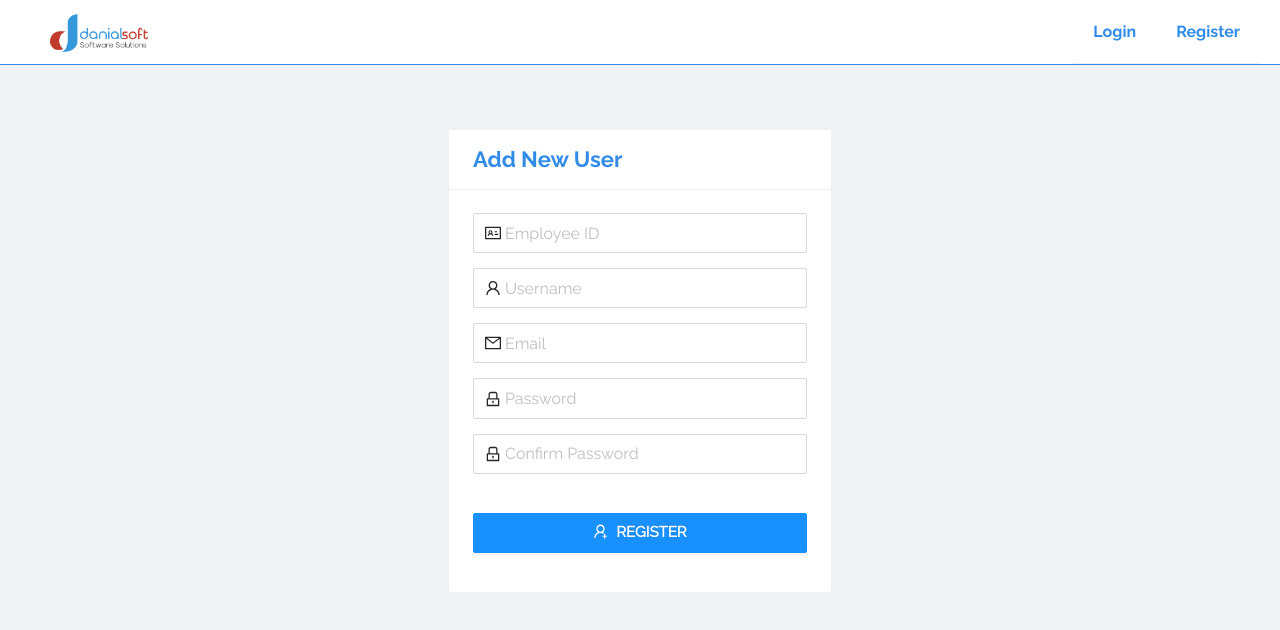
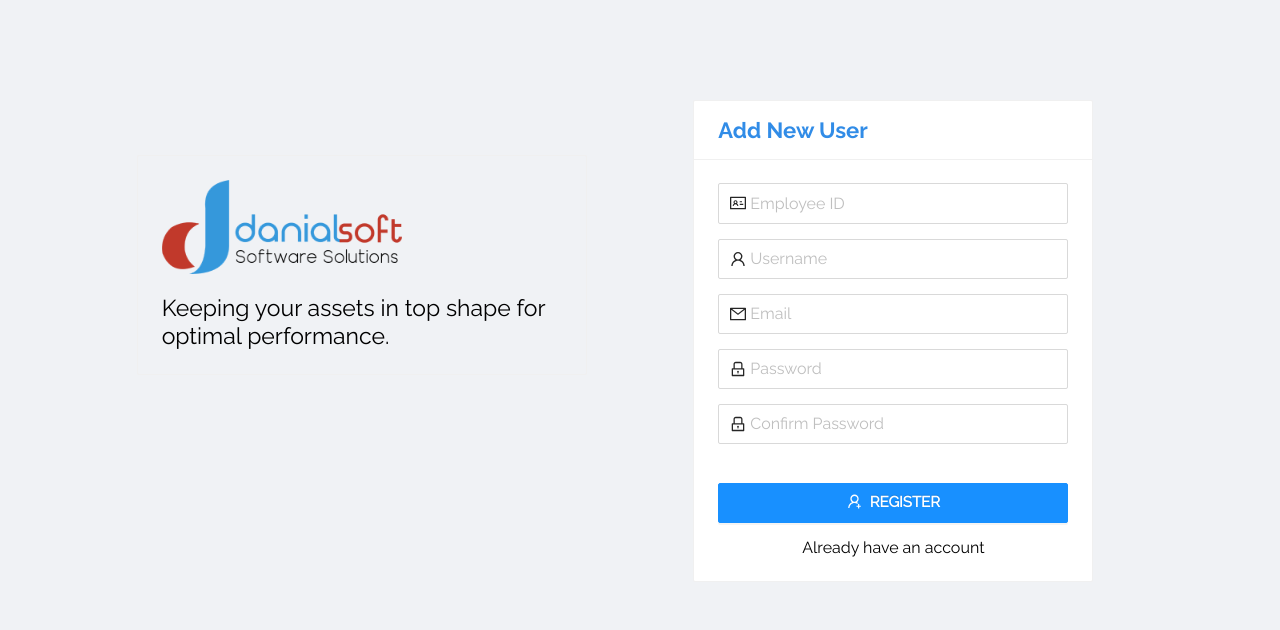
Before and after one commit to jadedanial/asset-maintenance-system, a React (Create React App) app in the folder frontend/ams/: page /register in a window 1280 px wide. Shown: the top 630 px of the page. Built offline with nearby package versions, Linux system fonts and the light colour scheme.

Commit message:
Change the design of login and register page.

```diff
--- a/frontend/ams/src/App.css
+++ b/frontend/ams/src/App.css
@@ -96,6 +96,12 @@ h1.ant-typography {
   font-weight: 500 !important;
 }
 
+.align-items-center {
+  width: 100%;
+  display: flex !important;
+  align-items: center !important;
+}
+
 .justified-row {
   width: 100%;
   display: flex !important;
@@ -106,6 +112,12 @@ h1.ant-typography {
   width: 100%;
   display: flex !important;
   justify-content: space-between !important;
+}
+
+.flex-start-row {
+  width: 100%;
+  display: flex !important;
+  justify-content: flex-start !important;
 }
 
 .flex-end-row {
@@ -206,6 +218,7 @@ h1.ant-typography {
   font-weight: 500 !important;
   text-align: left;
   margin: 0 !important;
+  line-height: 1.2 !important;
 }
 
 .biggest-card-title {
@@ -232,6 +245,7 @@ h1.ant-typography {
   font-size: 14px !important;
 }
 
+.bigger-font,
 .big-font,
 .large-font,
 .medium-font,
@@ -241,6 +255,11 @@ h1.ant-typography {
   font-family: ralewayregular !important;
   text-align: left;
   margin: 0 !important;
+  line-height: 1.2 !important;
+}
+
+.bigger-font {
+  font-size: 23px !important;
 }
 
 .big-font {
--- a/frontend/ams/src/pages/Login.js
+++ b/frontend/ams/src/pages/Login.js
@@ -1,9 +1,18 @@
 import React, { useState, useEffect } from "react";
 import axios from "axios";
-import { Navigate } from "react-router-dom";
-import { Layout, Form, Checkbox, Button, Input, Card, Typography } from "antd";
+import { Navigate, Link } from "react-router-dom";
+import {
+  Layout,
+  Form,
+  Checkbox,
+  Button,
+  Input,
+  Card,
+  Typography,
+  Col,
+  Row,
+} from "antd";
 import { UserOutlined, LockOutlined, LoginOutlined } from "@ant-design/icons";
-import NavigationEvent from "../components/NavigationEvent";
 import HomePage from "./Home";
 
 const { Title } = Typography;
@@ -93,10 +102,34 @@ const LoginPage = () => {
 
   return (
     <>
-      <NavigationEvent />
       <Layout style={{ height: "100%" }}>
-        <div className="justified-row">
-          <div style={{ margin: "40px", marginTop: "5%", width: "30%" }}>
+        <div className="space-between-row" style={{ marginTop: "100px" }}>
+          <Col span={11}>
+            <div className="flex-end-row">
+              <Card
+                style={{
+                  background: "#f0f2f5",
+                  width: "450px",
+                  marginTop: "55px",
+                }}
+              >
+                <Row>
+                  <img
+                    src="images/danialsoft.png"
+                    alt="logo"
+                    style={{ width: "60%" }}
+                  />
+                </Row>
+                <Row style={{ marginTop: "20px" }}>
+                  <p className="bigger-font">
+                    Keeping your assets in top shape for optimal performance.
+                  </p>
+                </Row>
+              </Card>
+            </div>
+          </Col>
+          <Col span={11}>
+            <div className="flex-start-row">
               <Card
                 size="large"
                 title={
@@ -104,6 +137,7 @@ const LoginPage = () => {
                     <p className="big-card-title">Authenticate User</p>
                   </Title>
                 }
+                style={{ width: "400px" }}
                 hoverable
               >
                 <Form
@@ -170,8 +204,12 @@ const LoginPage = () => {
                     </Button>
                   </Form.Item>
                 </Form>
+                <Link to="/register" className="justified-row medium-font">
+                  Create a new account
+                </Link>
               </Card>
             </div>
+          </Col>
         </div>
       </Layout>
     </>
--- a/frontend/ams/src/pages/Register.js
+++ b/frontend/ams/src/pages/Register.js
@@ -1,6 +1,7 @@
 import React, { useState } from "react";
 import axios from "axios";
-import { Layout, Form, Button, Input, Card, Typography } from "antd";
+import { Link } from "react-router-dom";
+import { Layout, Form, Button, Input, Card, Typography, Col, Row } from "antd";
 import {
   UserOutlined,
   UserAddOutlined,
@@ -86,10 +87,34 @@ const RegisterPage = () => {
 
   return (
     <>
-      <NavigationEvent />
       <Layout style={{ height: "100%" }}>
-        <div className="justified-row">
-          <div style={{ margin: "40px", marginTop: "5%", width: "30%" }}>
+        <div className="space-between-row" style={{ marginTop: "100px" }}>
+          <Col span={11}>
+            <div className="flex-end-row">
+              <Card
+                style={{
+                  background: "#f0f2f5",
+                  width: "450px",
+                  marginTop: "55px",
+                }}
+              >
+                <Row>
+                  <img
+                    src="images/danialsoft.png"
+                    alt="logo"
+                    style={{ width: "60%" }}
+                  />
+                </Row>
+                <Row style={{ marginTop: "20px" }}>
+                  <p className="bigger-font">
+                    Keeping your assets in top shape for optimal performance.
+                  </p>
+                </Row>
+              </Card>
+            </div>
+          </Col>
+          <Col span={11}>
+            <div className="flex-start-row">
               <Card
                 size="large"
                 title={
@@ -99,6 +124,7 @@ const RegisterPage = () => {
                     </p>
                   </Title>
                 }
+                style={{ width: "400px" }}
                 hoverable
               >
                 <Form
@@ -113,12 +139,17 @@ const RegisterPage = () => {
                   <Form.Item
                     name="id"
                     rules={[
-                    { required: true, message: "Please input employee ID!" },
+                      {
+                        required: true,
+                        message: "Please input employee ID!",
+                      },
                     ]}
                   >
                     <Input
                       className="medium-font"
-                    prefix={<IdcardOutlined className="site-form-item-icon" />}
+                      prefix={
+                        <IdcardOutlined className="site-form-item-icon" />
+                      }
                       placeholder="Employee ID"
                       onChange={(e) => setEmployeeID(e.target.value)}
                     />
@@ -142,8 +173,14 @@ const RegisterPage = () => {
                   <Form.Item
                     name="email"
                     rules={[
-                    { type: "email", message: "The input is not valid Email!" },
-                    { required: true, message: "Please input employee email!" },
+                      {
+                        type: "email",
+                        message: "The input is not valid Email!",
+                      },
+                      {
+                        required: true,
+                        message: "Please input employee email!",
+                      },
                     ]}
                   >
                     <Input
@@ -215,8 +252,12 @@ const RegisterPage = () => {
                     </Button>
                   </Form.Item>
                 </Form>
+                <Link to="/login" className="justified-row medium-font">
+                  Already have an account
+                </Link>
               </Card>
             </div>
+          </Col>
         </div>
       </Layout>
     </>
```
Lines whose indentation alone changed are shown as unchanged.
